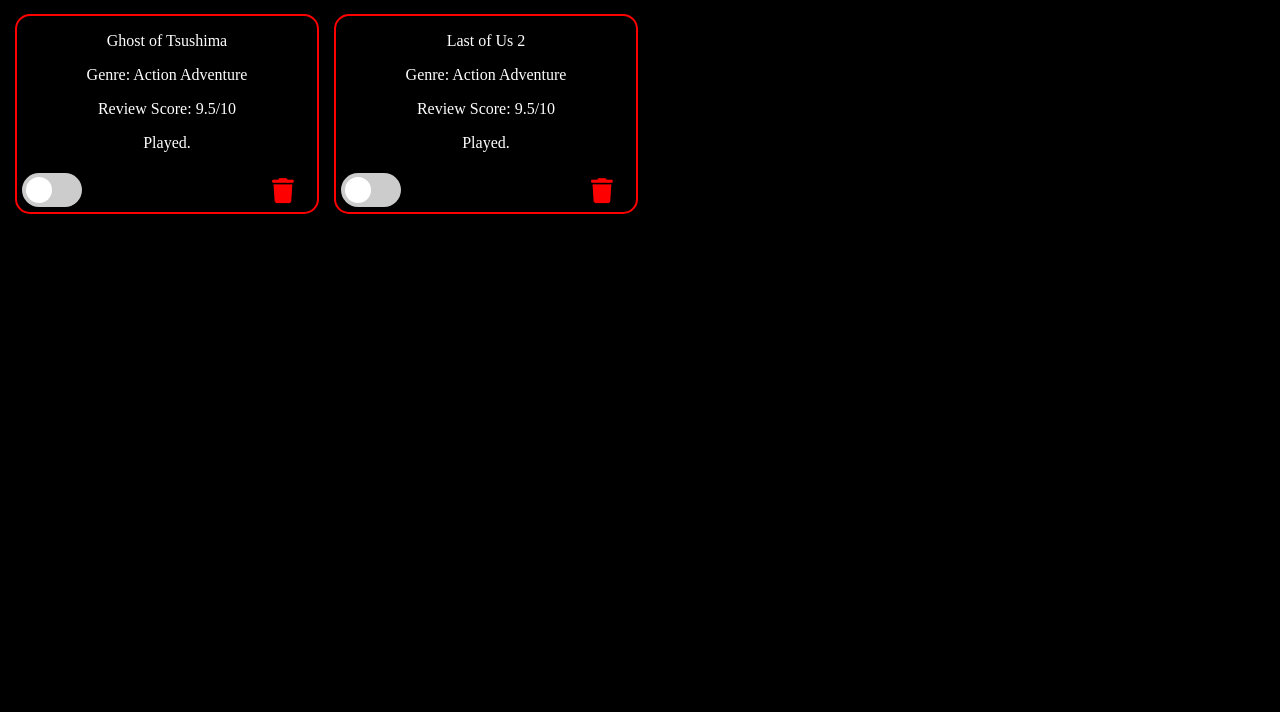
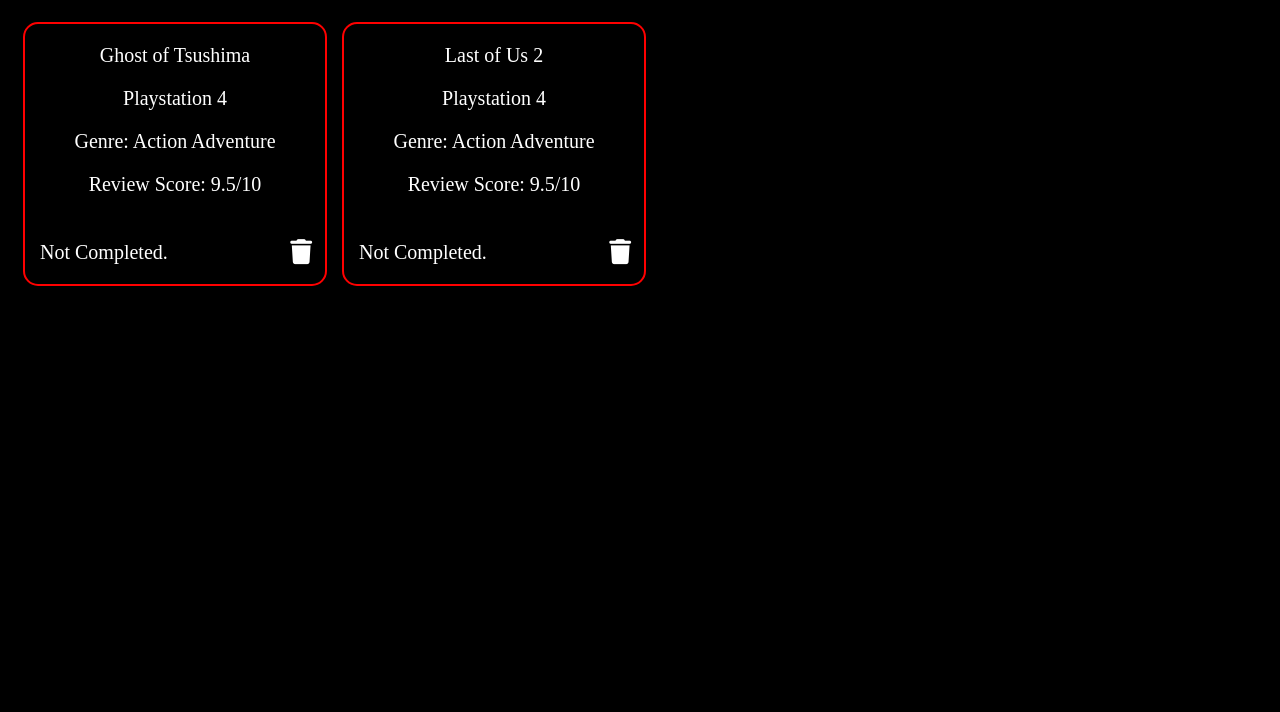
Before and after one commit to phametic/Game-Backlog, a plain HTML site: page index.html in a window 1280 px wide. Shown: the part 96-808 px from the top of the page. Drawn offline with Linux system fonts and the light colour scheme.

Commit message:
Removed slider and added deletion
Removed slider and added in deletion of entries.

```diff
--- a/app.js
+++ b/app.js
@@ -1,25 +1,28 @@
 //Create video game object
-function Game(title, genre, score, played) {
+function Game(title, console, genre, score, completed) {
   this.title = title;
+  this.console = console;
   this.genre = genre;
   this.score = score;
-  this.played = played;
+  this.completed = completed;
 }
 
 let myLibrary = [
   {
     title: "Ghost of Tsushima",
+    console: "Playstation 4",
     genre: "Action Adventure",
     rating: "M",
     score: "9.5/10",
-    played: true,
+    completed: true,
   },
   {
     title: "Last of Us 2",
+    console: "Playstation 4",
     genre: "Action Adventure",
     rating: "M",
     score: "9.5/10",
-    played: true,
+    completed: false,
   },
 ];
 
@@ -45,29 +48,28 @@
   }
 };
 
-//add game to array
-function addGame() {
-
-}
 
 //Render objects / elements to website
 function render(arr) {
-  arr.forEach(element => {
+  while(libraryGrid.hasChildNodes()) {
+    libraryGrid.removeChild(libraryGrid.firstChild);
+  }
+  arr.forEach((element, index) => {
     const gameTitle = document.createElement("p");
+    const gameConsole = document.createElement("p");
     const gameGenre = document.createElement("p");
     const gameScore = document.createElement("p");
-    const gamePlayed = document.createElement("p");
+    const gameCompleted = document.createElement("p");
     const container = document.createElement("div");
     const optionsPanel = document.createElement("div");
 
     const deleteButton = document.createElement("span");
 
-    const playedToggle = document.createElement("input");
-    const playedToggleLabel = document.createElement("label");
-    const slider = document.createElement("span");
-
     gameTitle.className = "GameTitleStyle";
     gameTitle.textContent = element.title;
+
+    gameConsole.className = "GameConsoleStyle";
+    gameConsole.textContent = element.console;
 
     gameGenre.className = "GameGenreStyle";
     gameGenre.textContent = "Genre: " + element.genre;
@@ -75,32 +77,24 @@
     gameScore.className = "GameScoreStyle";
     gameScore.textContent = "Review Score: " + element.score;
 
-    gamePlayed.className = "GamePlayedStyle";
-    gamePlayed.textContent = element.played ? "Played." : "Not Played.";
+    gameCompleted.className = "GameCompletedStyle";
+    gameCompleted.id = "gameCompleted";
+    gameCompleted.textContent = element.played ? "Completed." : "Not Completed.";
 
     optionsPanel.className = "OptionsPanel";
 
-    playedToggleLabel.className = "switch";
-
-    playedToggle.className = "";
-    playedToggle.setAttribute("type", "checkbox");
-
-    slider.setAttribute("class", "slider round");
-
     container.className = "GameDataContainerStyle";
+    container.id = "container-" + index;
 
     deleteButton.className = "deleteButton";
     deleteButton.innerHTML = '<i class="fas fa-trash"></i>';
 
-    playedToggleLabel.appendChild(playedToggle);
-    playedToggleLabel.appendChild(slider);
-
     container.appendChild(gameTitle);
+    container.appendChild(gameConsole);
     container.appendChild(gameGenre);
     container.appendChild(gameScore);
-    container.appendChild(gamePlayed);
 
-    optionsPanel.appendChild(playedToggleLabel);
+    optionsPanel.appendChild(gameCompleted);
     optionsPanel.appendChild(deleteButton);
 
     container.appendChild(optionsPanel);
@@ -109,4 +103,44 @@
   });
 }
 
+function loadListeners() {
+ document.querySelectorAll(".GameDataContainerStyle").forEach(container => {
+   console.log(container);
+  const gameCompletedText = container.querySelector("#gameCompleted");
+  const containerId = container.getAttribute('id').slice(10);
+  const deleteBtn = container.querySelector(".deleteButton");
+
+  gameCompletedText.addEventListener("click", element => toggleGameCompletion(element, containerId));
+  deleteBtn.addEventListener("click", element => deleteGame(containerId));
+ });
+
+}
+
+//add game to array
+function addGame() {
+
+}
+
+//Delete from array
+function deleteGame(containerId) {
+  alert("Game Deleted!");
+  delete myLibrary[containerId];
+  render(myLibrary);
+  loadListeners();
+}
+
+function toggleGameCompletion(element, containerId) {
+  //alert("Button Pressed" + containerId);
+  if(myLibrary[containerId].completed) {
+    myLibrary[containerId].completed = false;
+    element.target.textContent = "Not Completed";
+    element.target.style.color = "white";
+  } else {
+    myLibrary[containerId].completed = true;
+    element.target.textContent = "Completed";
+    element.target.style.color = "#25FC0D";
+  }
+}
+
 render(myLibrary);
+loadListeners();
--- a/style.css
+++ b/style.css
@@ -1,6 +1,4 @@
 body{
-  padding: 0%;
-  margin: 0px;
 }
 
 html, body{
@@ -139,77 +137,34 @@
   text-align: center;
   margin-left: 15px;
   border-radius: 15px;
+  font-size: 20px;
 }
 
 .OptionsPanel {
-  display: flex;
+  display: block;
   padding: 5px;
   border-radius: 15px;
 }
 
-.switch {
-  position: relative;
-  display: inline-block;
-  margin-right: 190px;
-  width: 60px;
-  height: 34px;
+.GameCompletedStyle {
+  float: left;
+  font-size: 20px;
+  padding-left: 10px;
 }
 
-.switch input {
-  opacity: 0;
-  width: 0;
-  height: 0;
-}
-
-.slider {
-  position: absolute;
-  cursor: pointer;
-  top: 0;
-  left: 0;
-  right: 0;
-  bottom: 0;
-  background-color: #ccc;
-  transition: .4s;
-}
-
-.slider:before {
-  position: absolute;
-  content: "";
-  height: 26px;
-  width: 26px;
-  left: 4px;
-  bottom: 4px;
-  background-color: white;
-  -webkit-transition: .4s;
-  transition: .4s;
-}
-
-input:checked + .slider {
-  background-color: #2196F3;
-}
-
-input:focus + .slider {
-  box-shadow: 0 0 1px #2196F3;
-}
-
-input:checked + .slider:before {
-  -webkit-transform: translateX(26px);
-  -ms-transform: translateX(26px);
-  transform: translateX(26px);
-}
-
-/* Rounded sliders */
-.slider.round {
-  border-radius: 34px;
-}
-
-.slider.round:before {
-  border-radius: 50%;
+.GameCompletedStyle:hover {
+  color: #25FC0D;
 }
 
 .deleteButton {
+  float: right;
+  color: white;
+  font-size: 25px;
+  padding-top: 18px;
+  padding-right: 8px;
+  transition: color 0.5s;
+}
+
+.deleteButton:hover {
   color: red;
-  font-size: 25px;
-  padding-right: 10px;
-  padding-top: 5px;
 }
```
